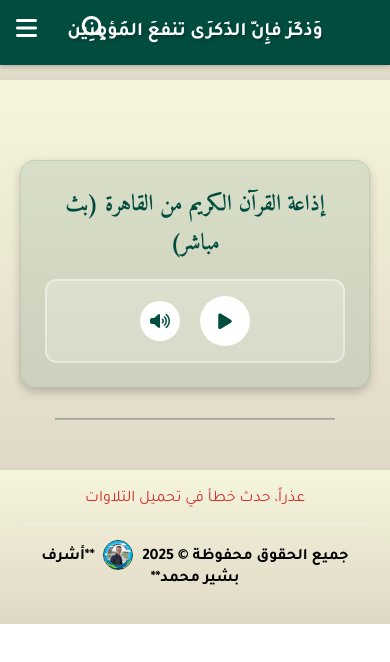
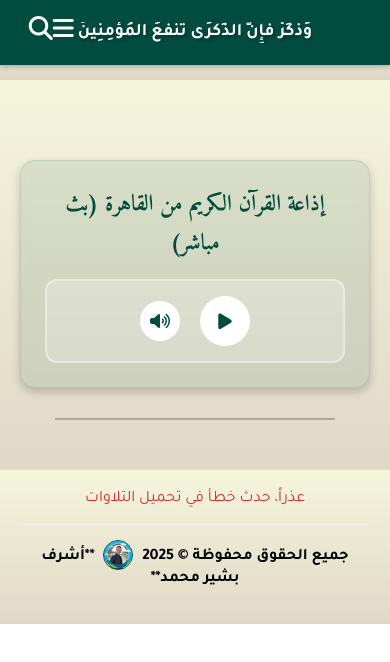
Before and after one commit to A962748/A962748, a plain HTML site: page index.html in a window 390 px wide. Drawn offline with Linux system fonts and the light colour scheme; no server answers.

Commit message:
Add files via upload

```diff
--- a/index.html
+++ b/index.html
@@ -189,28 +189,31 @@ display: block;
 
 @media (max-width: 768px) {
 /* ************************************ */
-/* NEW: زيادة المسافة بين أيقونتي البحث والقائمة */
+/* التعديل الجديد والحاسم لحل مشكلة التداخل */
 .search-btn {
-    /* تم زيادتها لعمل مسافة أكبر بين الأيقونتين */
-    margin-left: 1.8rem;
-    /* **التعديل الجديد: تم زيادة الهامش الأيمن لدفعه بعيداً عن العنوان** */
-    margin-right: 1.8rem;
+    /* **التعديل الجديد:** سحب أيقونة البحث إلى أقصى اليسار مع هامش بسيط */
+    margin-left: 0.8rem;
+    margin-right: 0; /* إلغاء الهامش الأيمن لدفعه لليسار أكثر */
+    order: 4; /* يوضع كعنصر أخير في الترتيب (أقصى اليسار في RTL) */
 }
 .menu-btn {
+    /* **التعديل الجديد:** سحب أيقونة القائمة إلى أقصى اليمين مع هامش بسيط */
     display: block;
-    margin-right: 1rem;
+    margin-right: 0.8rem;
+    order: 1; /* يوضع كعنصر أول في الترتيب (أقصى اليمين في RTL) */
 }
 /* ************************************ */
 
 /* الإصلاح لعنوان التطبيق في الجوال */
 .logo {
-    font-size: 1.2rem;
-    /* **التعديل الجديد: تم زيادة العرض لضمان أن النص يمتد أكثر** */
-    max-width: 90%;
+    /* **التعديل الجديد:** تقليص حجم الخط أكثر لتقليل المساحة التي يحتلها. */
+    font-size: 1.1rem;
+    /* **التعديل الجديد:** زيادة العرض لأقصى حد مسموح به بين الأيقونات. */
+    max-width: 75%;
     white-space: nowrap;
     overflow: hidden;
     text-overflow: ellipsis;
-    /* **التعديل الجديد: تم إعادة الإزاحة لجعله أكثر مركزية** */
+    /* التأكد من تمركزه في المنتصف بين الأيقونتين */
     transform: translateX(-50%);
 }
 
```
